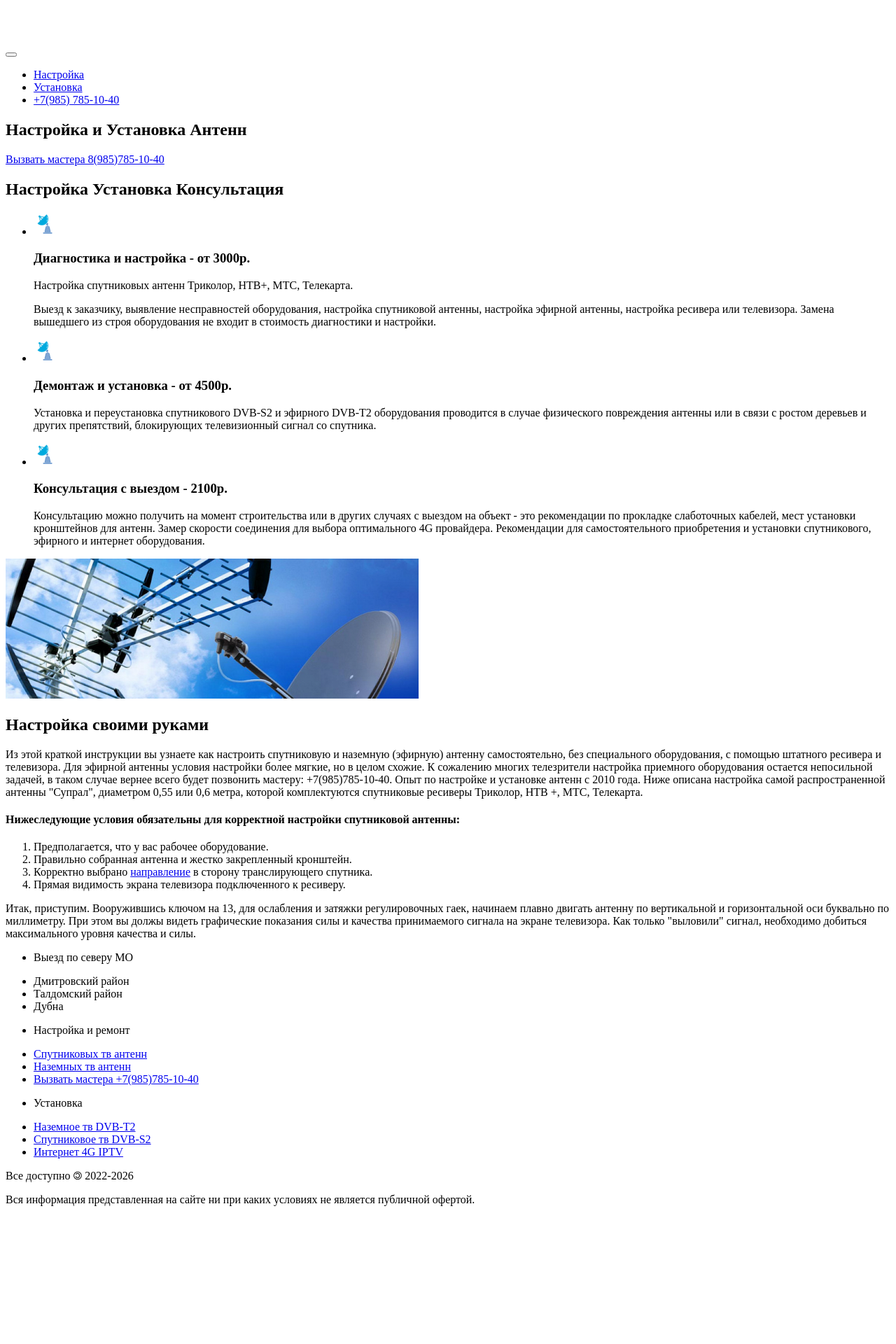
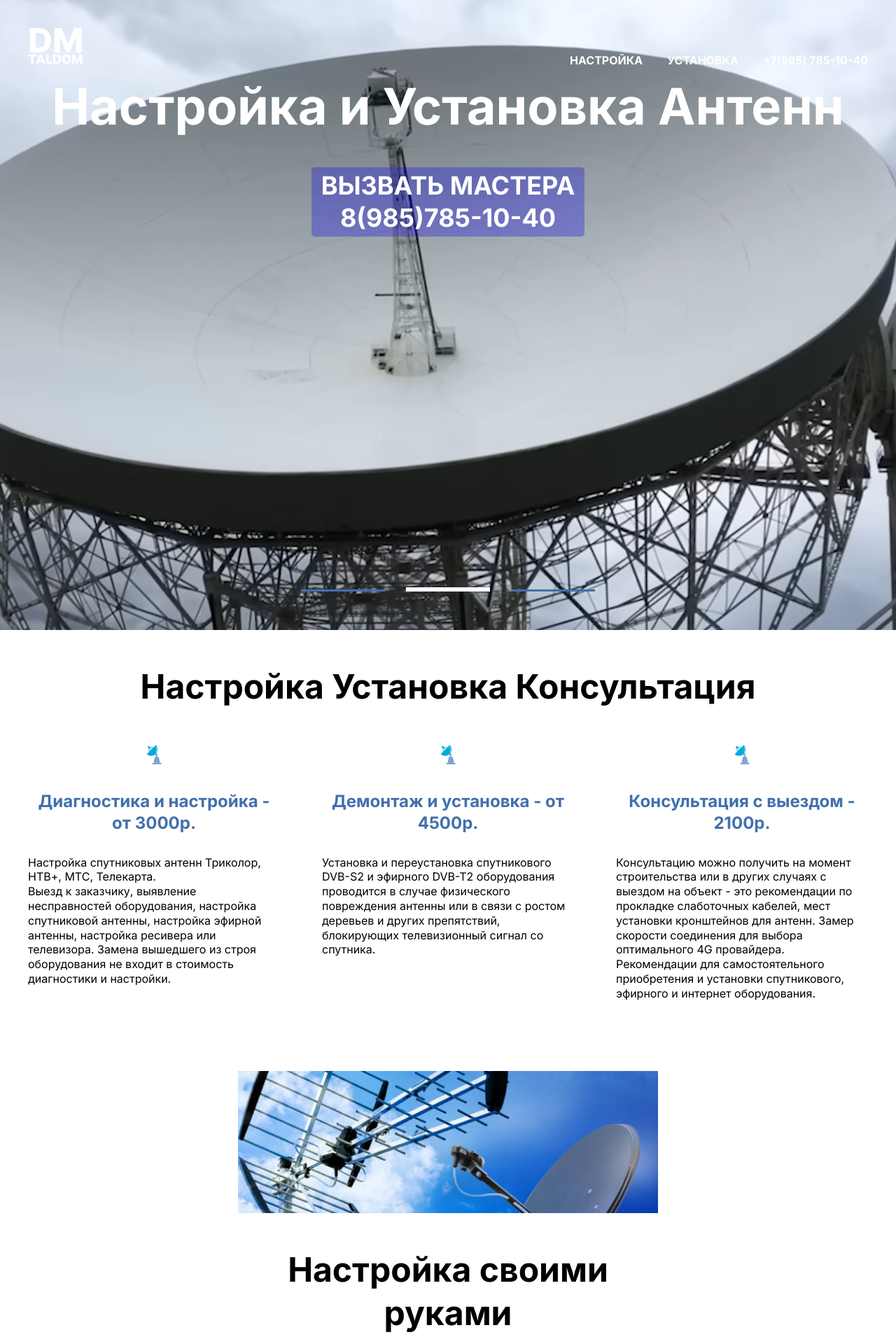
Before and after one commit to dmtaldom/dmtaldom.github.io, a Jekyll site: the page built from index.md, in a window 1280 px wide. Shown: the top 1920 px of the page at 70% size. Built offline with Jekyll 4.4.1, drawn with Linux system fonts in a browser that asks for light colours; nearby versions of some CDN libraries; library files that are not in the unit come from our copies; before the commit the page ends 1739 px from its top, so only the background shows below that.

Commit message:
start serv ok

```diff
--- a/_layouts/default.html
+++ b/_layouts/default.html
@@ -18,16 +18,16 @@
     <meta name="description" content="{{ page.description | default: site.description }}">
     <meta name="keywords" content="{{ site.keywords }}">
 
-    <!-- Стили (пути оставили как были, т.к. папка css в корне) -->
-    <link rel="stylesheet" href="css/swiper-bundle.min.css">
-    <link rel="stylesheet" href="css/style.css">
+    <!-- Стили (пути обновлены под assets/) -->
+    <link rel="stylesheet" href="{{ '/assets/css/swiper-bundle.min.css' | relative_url }}">
+    <link rel="stylesheet" href="{{ '/assets/css/style.css' | relative_url }}">
 
     <!-- Favicon (папка в корне, пути не меняем) -->
-    <link rel="apple-touch-icon" sizes="180x180" href="favicon/apple-touch-icon.png">
-    <link rel="icon" type="image/png" sizes="32x32" href="favicon/favicon-32x32.png">
-    <link rel="icon" type="image/png" sizes="16x16" href="favicon/favicon-16x16.png">
-    <link rel="manifest" href="favicon/site.webmanifest">
-    <link rel="mask-icon" href="favicon/safari-pinned-tab.svg" color="#5bbad5">
+    <link rel="apple-touch-icon" sizes="180x180" href="{{ '/favicon/apple-touch-icon.png' | relative_url }}">
+    <link rel="icon" type="image/png" sizes="32x32" href="{{ '/favicon/favicon-32x32.png' | relative_url }}">
+    <link rel="icon" type="image/png" sizes="16x16" href="{{ '/favicon/favicon-16x16.png' | relative_url }}">
+    <link rel="manifest" href="{{ '/favicon/site.webmanifest' | relative_url }}">
+    <link rel="mask-icon" href="{{ '/favicon/safari-pinned-tab.svg' | relative_url }}" color="#5bbad5">
     <meta name="msapplication-TileColor" content="#2b5797">
     <meta name="theme-color" content="#ffffff">
 
@@ -81,8 +81,8 @@
 
     </div>
 
-    <!-- Скрипты -->
-    <script src="js/swiper-bundle.min.js"></script>
-    <script src="js/main.js"></script>
+    <!-- Скрипты (пути обновлены под assets/) -->
+    <script src="{{ '/assets/js/swiper-bundle.min.js' | relative_url }}"></script>
+    <script src="{{ '/assets/js/main.js' | relative_url }}"></script>
 </body>
 </html>
```
